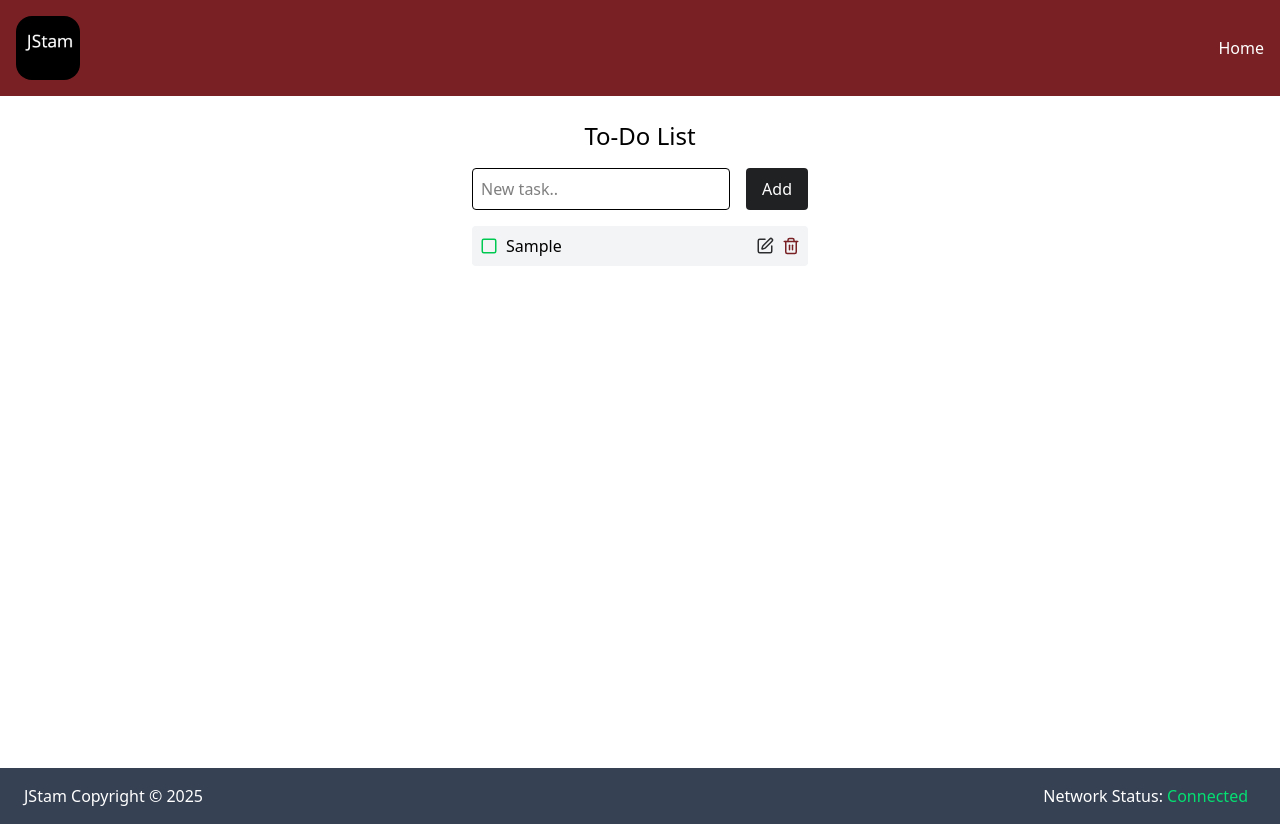
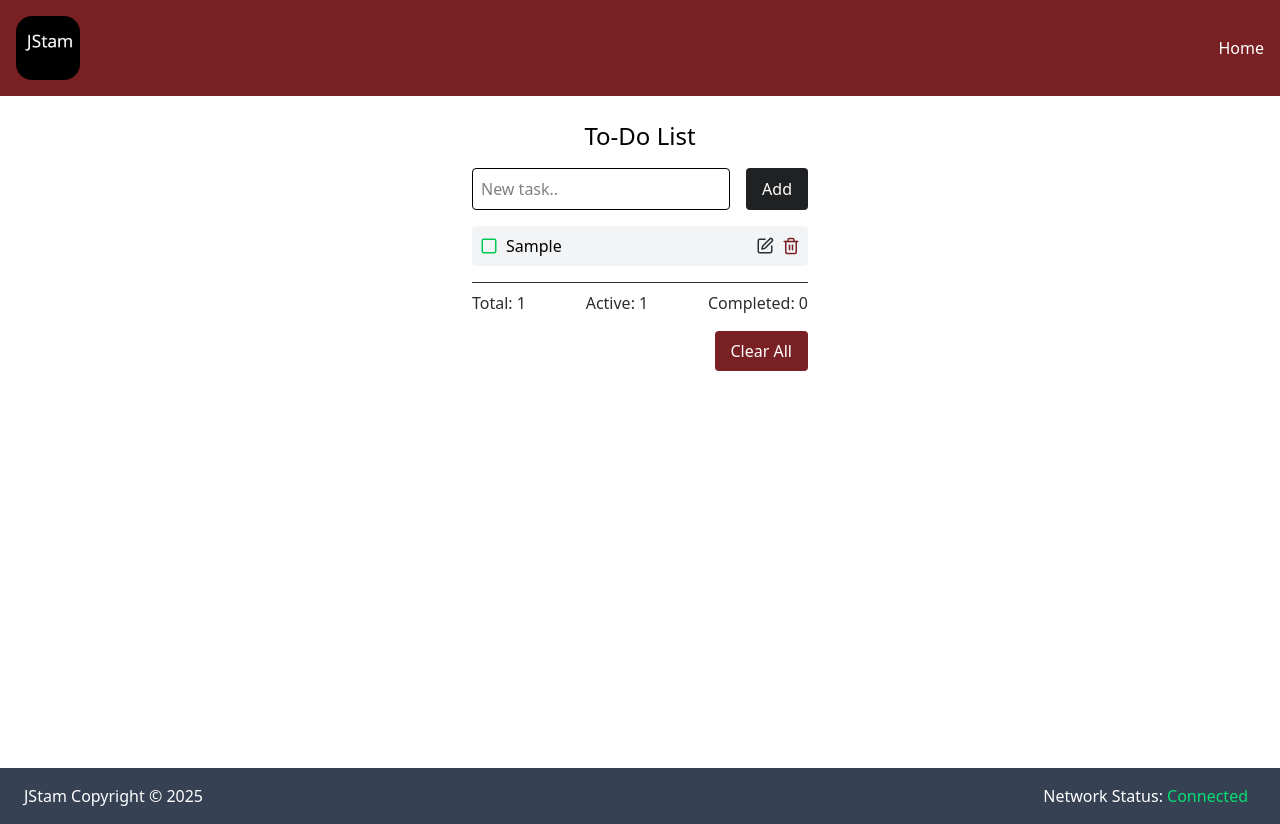
Before and after one commit to jstam2023/ReactClass, a React (Vite) app: page / in a window 1280 px wide. Both pictures are taken after typing "Sample" into the empty fields and a click on the button "Add". Built offline with nearby package versions, Linux system fonts and the light colour scheme.

Commit message:
feat: install React Router

```diff
--- a/package.json
+++ b/package.json
@@ -14,6 +14,7 @@
     "lucide-react": "^0.544.0",
     "react": "^19.1.1",
     "react-dom": "^19.1.1",
+    "react-router": "^7.9.4",
     "tailwindcss": "^4.1.13"
   },
   "devDependencies": {
--- a/src/components/ToDoNew/Todo.tsx
+++ b/src/components/ToDoNew/Todo.tsx
@@ -30,7 +30,9 @@
             todo.id === action.payload
                 ? {...todo, completed: !todo.completed}
                 : todo
-            )
+            );
+        case "CLEAR_ALL":
+            return [];
         default:
             return state;
     }
@@ -38,6 +40,9 @@
 
 const Todo = () => {
     const [todos, dispatch] = useReducer(todoReducer, [], getInitialTodos);
+    const totalTasks: number = todos.length
+    const completedTasks: number = todos.filter(t=>t.completed).length;
+    const activeTasks: number = totalTasks - completedTasks
 
     useEffect(()=> {
         localStorage.setItem("todos", JSON.stringify(todos));
@@ -46,6 +51,11 @@
     useEffect(() => {
         document.title = "ToDoApp | JStam"
     }, []);
+
+    const handleClearAll = ()=>{
+        dispatch({type: "CLEAR_ALL"})
+    }
+
     return (
         <>
             <div className="max-w-sm mx-auto p-6">
@@ -54,9 +64,26 @@
                 <TodoList todos={todos} dispatch={dispatch}/>
 
 
-            </div>
+
+                {todos.length > 0 && (
+                    <>
+                        <div className="flex justify-between border-t pt-2 mt-4 text-cf-gray">
+                            <span>Total: {totalTasks}</span>
+                            <span>Active: {activeTasks}</span>
+                            <span>Completed: {completedTasks}</span>
+                        </div>
+                        <div className="text-end mt-4">
+                            <button
+                                onClick={handleClearAll}
+                                className="bg-cf-dark-red text-white py-2 px-4 rounded">Clear All</button>
+
+                        </div>
+                    </>
+                )}
 
 
+
+            </div>
         </>
     )
 }
--- a/src/components/ToDoNew/types.ts
+++ b/src/components/ToDoNew/types.ts
@@ -10,6 +10,7 @@
     | {type: "DELETE"; payload: number}
     | {type: "EDIT"; payload: {id: number; newText:string}}
     | {type: "COMPLETE"; payload: number}
+    | {type: "CLEAR_ALL"; payload: number}
 
 export type TodoFormProps = {
     dispatch: React.Dispatch<Action>
```
Also changed, not shown: 1 other file (tests, documents, lock files or other folders).
